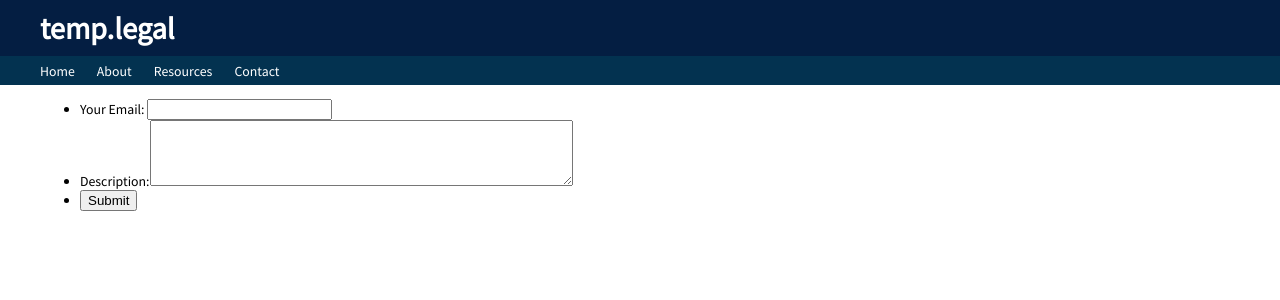
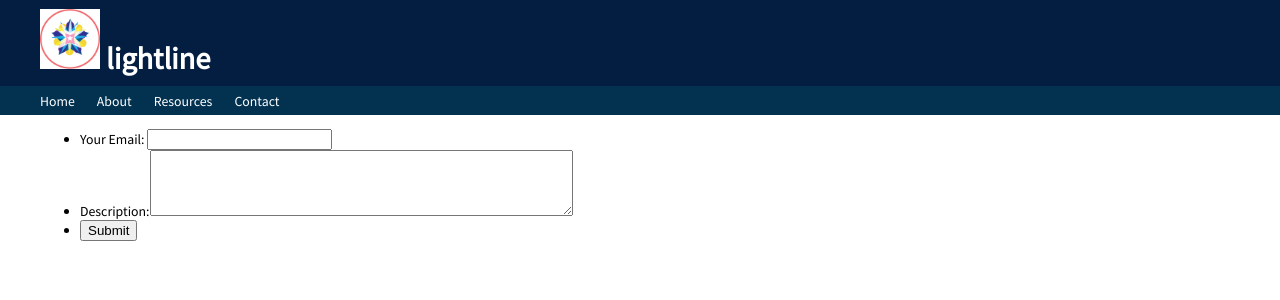
Before and after one commit to nanaze/legal, a Python web app: template templates/form.html in a window 1280 px wide. Shown: the top 300 px of the page. Run offline with Jinja, Linux system fonts and the light colour scheme; the template is opened without the code that fills it, so the values that code supplies are empty.

Commit message:
add placeholder logo

```diff
--- a/app.yaml
+++ b/app.yaml
@@ -10,5 +10,8 @@ handlers:
 - url: /styles
   static_dir: styles
 
+- url: /images
+  static_dir: images
+
 - url: /.*
   script: main.app
--- a/templates/base.html
+++ b/templates/base.html
@@ -8,7 +8,10 @@
     <div class=header>
       <div class=centered>
 	<div class=headertext>
-	  temp.legal
+	  <a href="/">
+	  <img src="/images/lightline_logo.png" width=60 height=60>
+	  <span>light</span><span>line</span>
+	  </a>
 	</div>
       </div>
     </div>
```
Also changed, not shown: images/lightline_logo.png (added).
